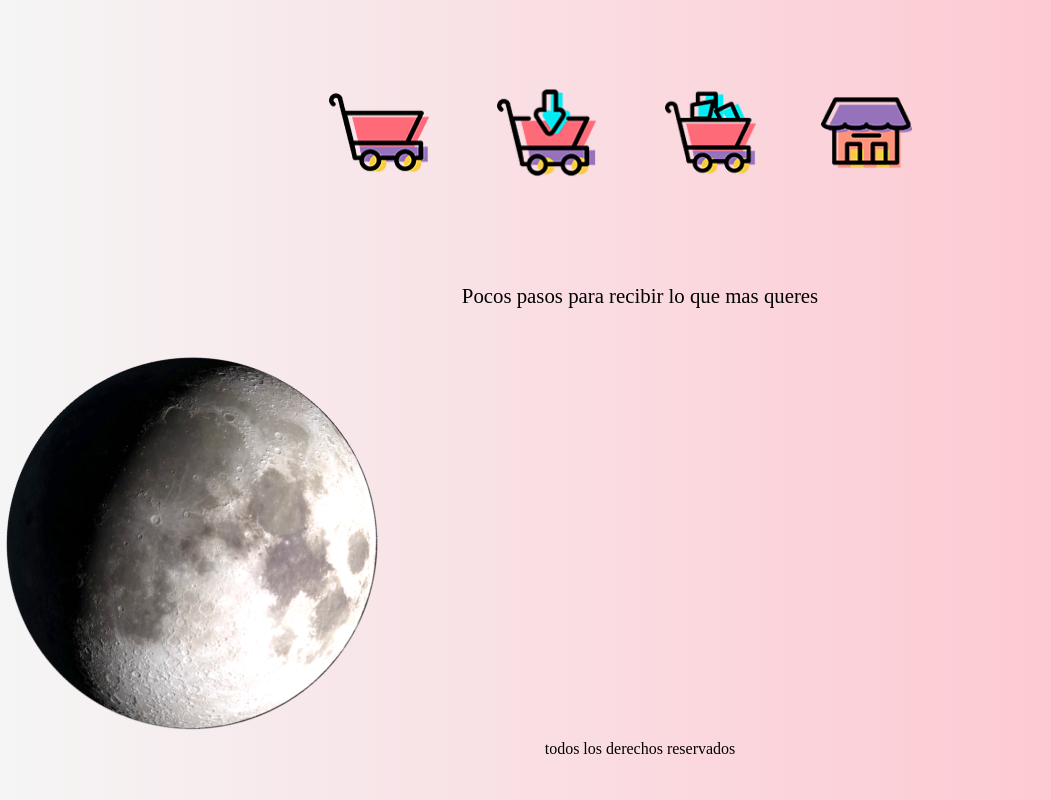
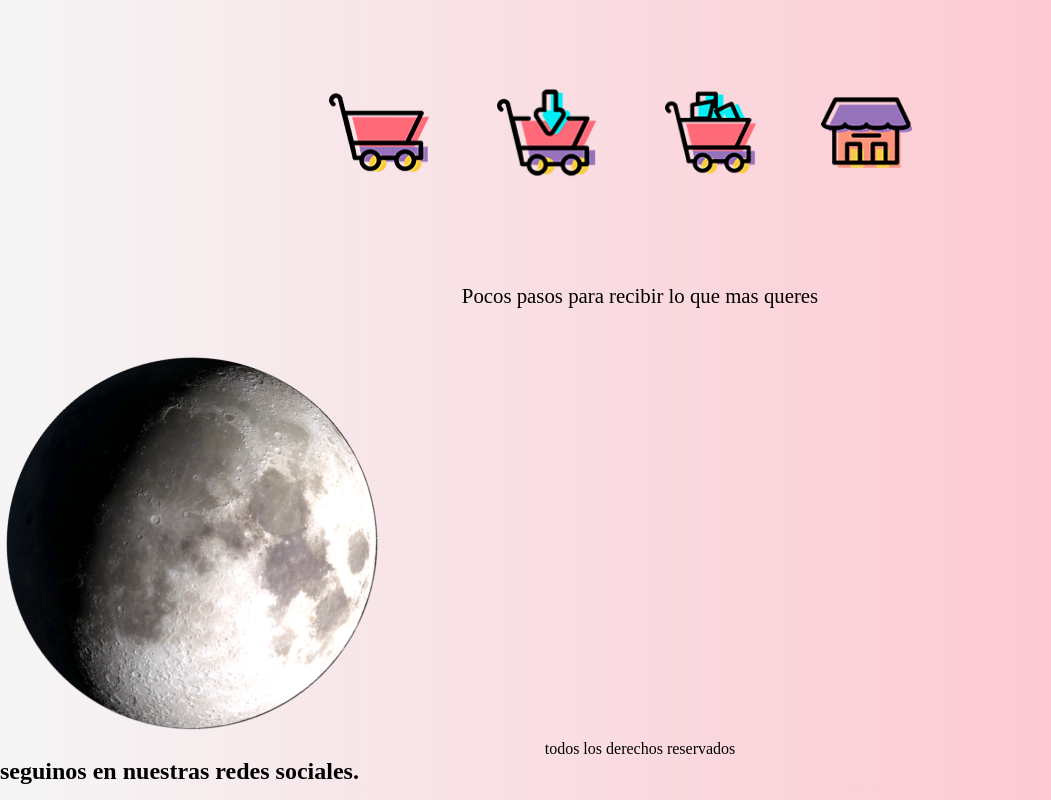
Before and after one commit to TomasDaniele/claseGitHub, a plain HTML site: page index.html in a window 1280 px wide. Shown: the part 386-1186 px from the top of the page, without its empty margins (0-1051 px from the left). Drawn offline with nearby package versions, Linux system fonts and the light colour scheme.

Commit message:
nuevos cambios en el footer del index

```diff
--- a/index.html
+++ b/index.html
@@ -56,6 +56,7 @@
 
 	<footer class="footerNosotros">
 		<p>todos los derechos reservados</p>
+		<h2>seguinos en nuestras redes sociales.</h2>
 	</footer>
 
 
```
